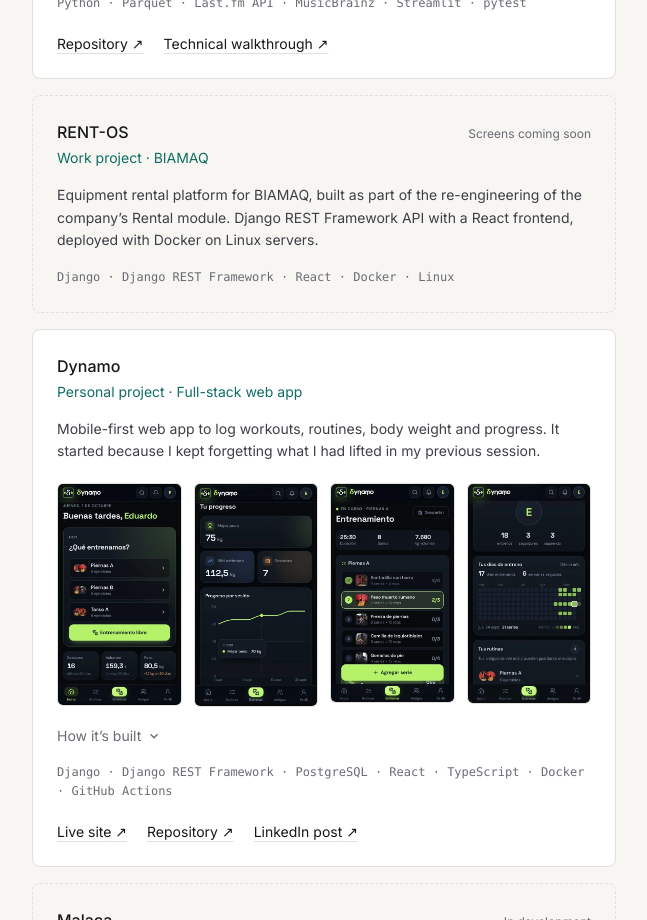
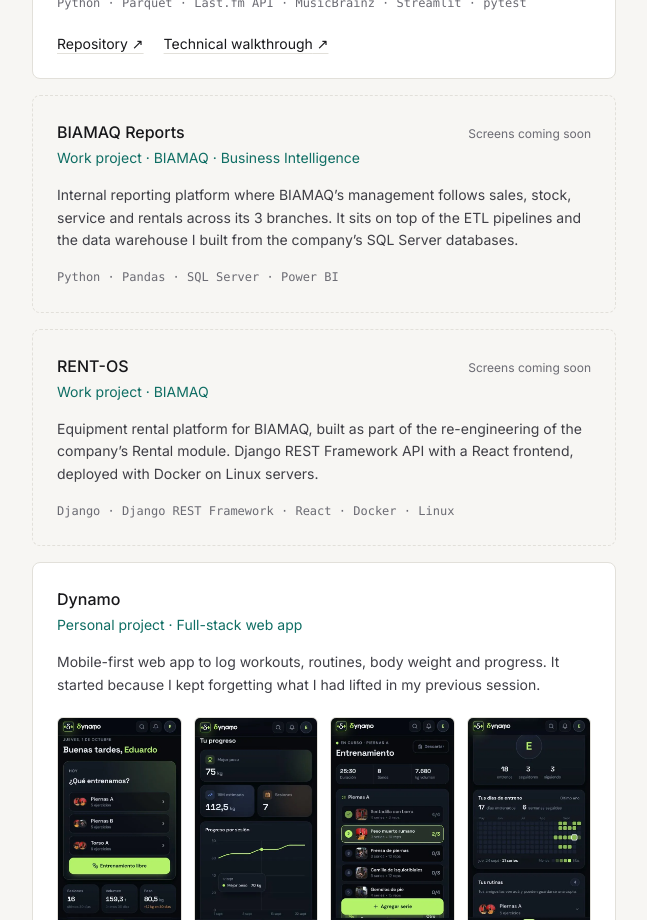
Before and after one commit to deadour/portfolio, a React (Vite) app: page / in a window 1280 px wide. Shown: the part 1600-2520 px from the top of the page, without its empty margins (408-1055 px from the left). Built offline with nearby package versions, Linux system fonts and the light colour scheme.

Commit message:
Add BIAMAQ Reports project card

```diff
--- a/src/content/en.ts
+++ b/src/content/en.ts
@@ -67,6 +67,14 @@
         branch: { name: 'Enrichment', detail: 'MusicBrainz + Last.fm tags', target: 3 },
         caption: 'Pipeline architecture. Raw data stays immutable; each layer is derived from the one before.',
       },
+    },
+    reports: {
+      title: 'BIAMAQ Reports',
+      kind: 'Work project · BIAMAQ · Business Intelligence',
+      summary:
+        'Internal reporting platform where BIAMAQ’s management follows sales, stock, service and rentals across its 3 branches. It sits on top of the ETL pipelines and the data warehouse I built from the company’s SQL Server databases.',
+      highlights: [],
+      status: 'Screens coming soon',
     },
     rentos: {
       title: 'RENT-OS',
--- a/src/content/es.ts
+++ b/src/content/es.ts
@@ -67,6 +67,14 @@
         branch: { name: 'Enriquecimiento', detail: 'MusicBrainz + tags de Last.fm', target: 3 },
         caption: 'Arquitectura del pipeline. Los datos crudos son inmutables; cada capa se deriva de la anterior.',
       },
+    },
+    reports: {
+      title: 'Reportes BIAMAQ',
+      kind: 'Proyecto laboral · BIAMAQ · Business Intelligence',
+      summary:
+        'Plataforma interna de reportes desde la que la dirección de BIAMAQ sigue ventas, stock, service y alquileres de sus 3 sucursales. Se apoya en los pipelines ETL y el data warehouse que construí a partir de las bases SQL Server de la empresa.',
+      highlights: [],
+      status: 'Pantallas próximamente',
     },
     rentos: {
       title: 'RENT-OS',
--- a/src/content/types.ts
+++ b/src/content/types.ts
@@ -1,7 +1,7 @@
 // Shape of every translatable text on the page.
 // Each language file must implement it fully, so a missing translation is a type error.
 
-export type ProjectId = 'lastfm' | 'rentos' | 'dynamo' | 'ecommerce' | 'cesi'
+export type ProjectId = 'lastfm' | 'reports' | 'rentos' | 'dynamo' | 'ecommerce' | 'cesi'
 export type LinkKind = 'repository' | 'walkthrough' | 'live' | 'post'
 
 export type Pipeline = {
--- a/src/data/projects.ts
+++ b/src/data/projects.ts
@@ -16,6 +16,13 @@
         href: 'https://github.com/deadour/lastfm-data-platform/blob/main/docs/PROJECT_WALKTHROUGH.md',
       },
     ],
+  },
+  {
+    // Internal system: screens must be mockups with sample data only.
+    // TODO: confirm the web stack of the reporting site.
+    id: 'reports',
+    stack: ['Python', 'Pandas', 'SQL Server', 'Power BI'],
+    links: [],
   },
   {
     // Internal system: screens must be mockups with sample data only.
```
